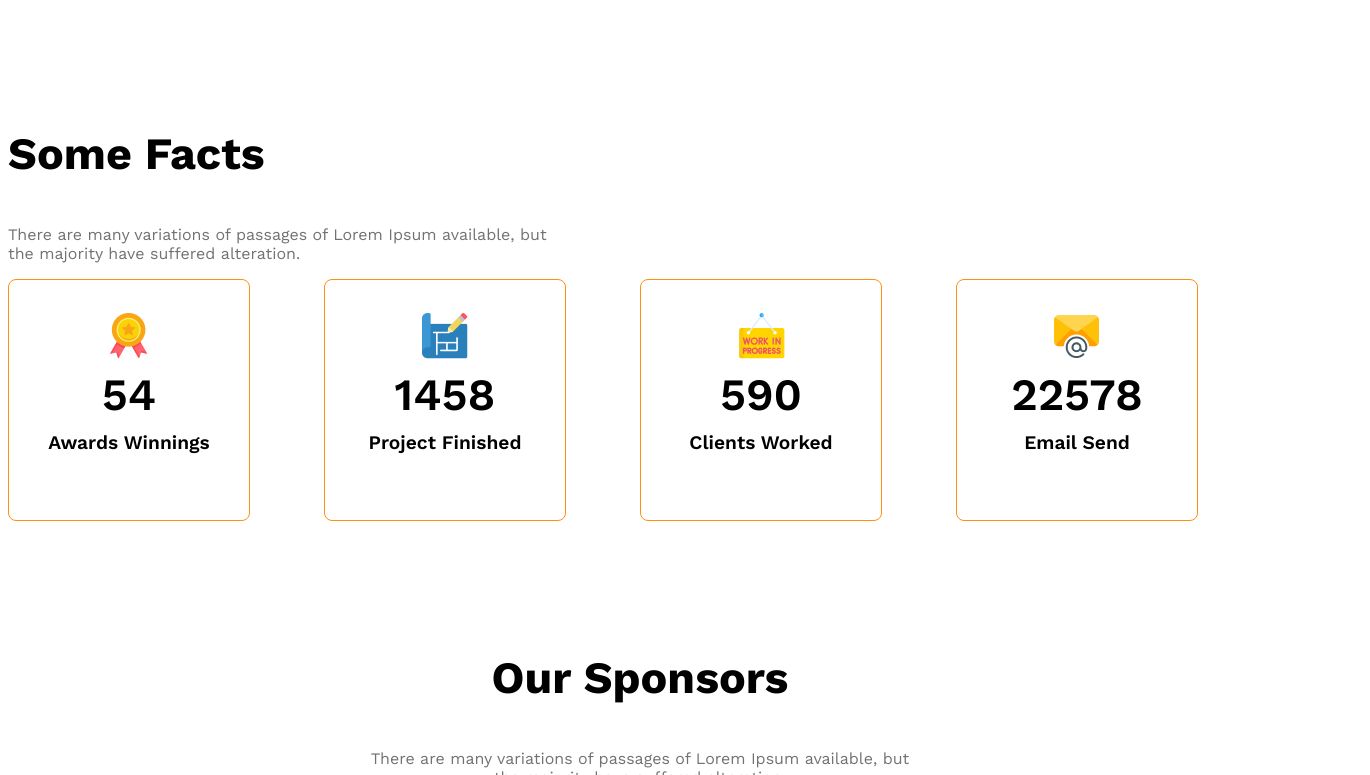
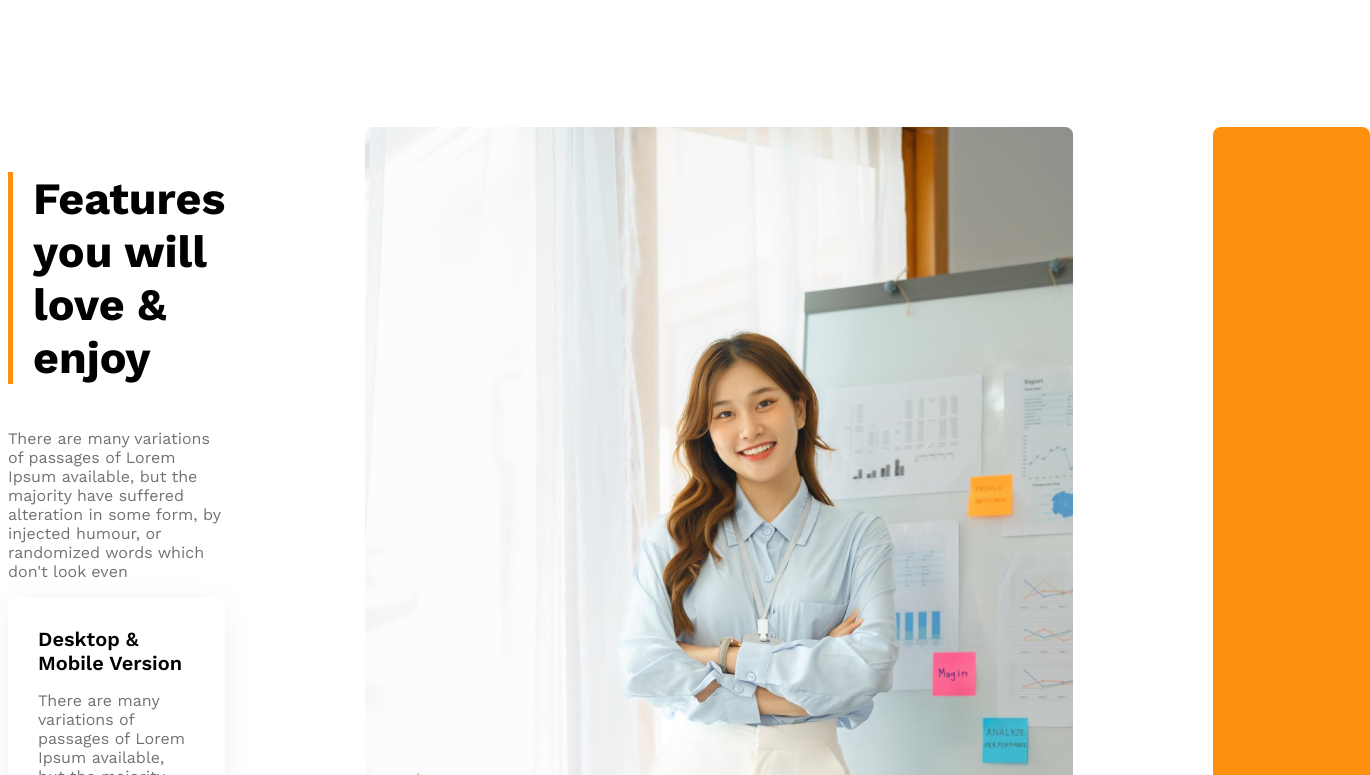
Before and after one commit to sarwarhusain/g3-architech-responve-website, a plain HTML site: page index.html in a window 1280 px wide. Shown: the part 2025-2800 px from the top of the page, 1370 px wide, since content can reach past the window. Drawn offline with nearby package versions, Linux system fonts and the light colour scheme.

Commit message:
added features

```diff
--- a/index.html
+++ b/index.html
@@ -32,6 +32,7 @@
         </div>
     </header>
     <main>
+        <!-- teams section start -->
         <section class="teams display-flex">
            <div class="team-img-container">
                 <img src="images/team1.png" alt="Tew architect discussion about design">
@@ -47,10 +48,35 @@
            </div>
         </section>
 
-        <!-- features will enjoy -->
-
-        <section>
-
+        <!-- features will enjoy start -->
+        <section class="features display-flex">
+           <div>
+                <h3 id="feature-section-title" class="section-title">Features you will love & enjoy</h3>
+                <p class="text-light-gray">There are many variations of passages of Lorem Ipsum available, but the majority have suffered alteration in some form, by injected humour, or randomized words which don't look even</p>
+                <!-- feature card container -->
+                 <div class="feature-card">
+                    <h4 class="feature-title">Desktop & Mobile Version</h4>
+                    <p class="text-light-gray">There are many variations of passages of Lorem Ipsum available, but the majority have suffered alteration in some form, by injected humour, or randomized...........</p>
+                 </div>
+                 <div class="feature-card">
+                    <h4 class="feature-title">Desktop & Mobile Version</h4>
+                    <p class="text-light-gray">There are many variations of passages of Lorem Ipsum available, but the majority have suffered alteration in some form, by injected humour, or randomized...........</p>
+                 </div>
+                 <div class="feature-card">
+                    <h4 class="feature-title">Desktop & Mobile Version</h4>
+                    <p class="text-light-gray">There are many variations of passages of Lorem Ipsum available, but the majority have suffered alteration in some form, by injected humour, or randomized...........</p>
+                 </div>
+                 <div class="feature-card">
+                    <h4 class="feature-title">Desktop & Mobile Version</h4>
+                    <p class="text-light-gray">There are many variations of passages of Lorem Ipsum available, but the majority have suffered alteration in some form, by injected humour, or randomized...........</p>
+                 </div>
+           </div>
+           <div><img src="images/architect.png" alt=""></div>
+           <button id="btn-badge" class="btn-primary">
+            <span id="btn-year">10+Year</span>
+            <br>
+            <span>Experience</span>
+        </button>
         </section>
 
          <!-- some Facts -->
--- a/styles/architech.css
+++ b/styles/architech.css
@@ -113,6 +113,27 @@ main > section{
 #quick-list{
     font-weight: 500;
 }
+/* features will enjoy styles */
+.features{
+    gap: 140px;
+}
+#feature-section-title{
+    border-left:5px solid #FF900E;
+    padding-left: 20px;
+}
+.feature-card {
+    padding: 30px;
+    box-shadow: 0 4px 30px 0 rgba(0, 0, 0, 0.06);
+    margin-bottom: 20px;
+    border-radius: 8px;
+}
+.feature-card .feature-title{
+    font-weight: 600;
+    font-size: 1.25rem;
+    margin-top: 0px;
+    margin-bottom: 0px;
+}
+
 
 /* some fact related card */
 .facts-container{
```
